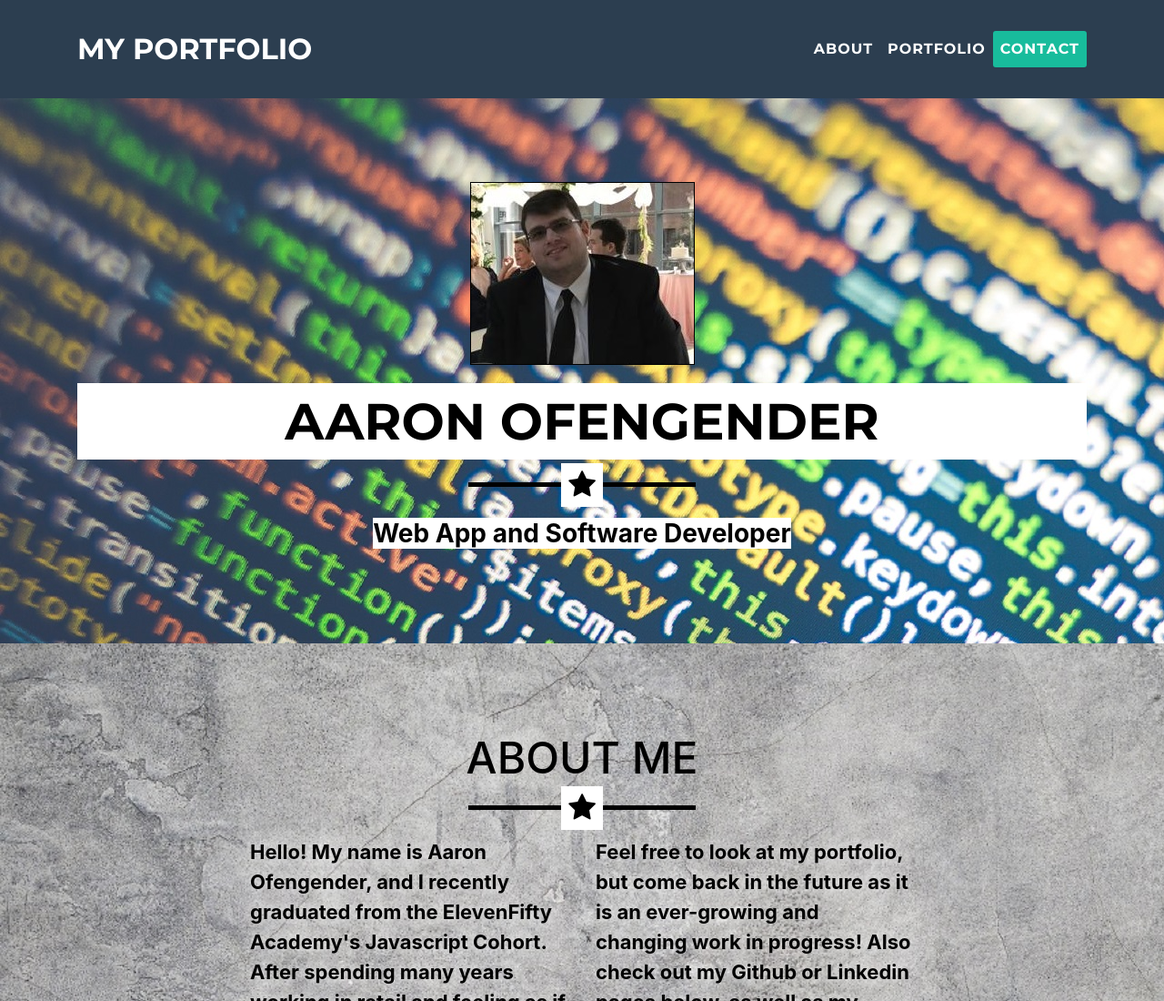
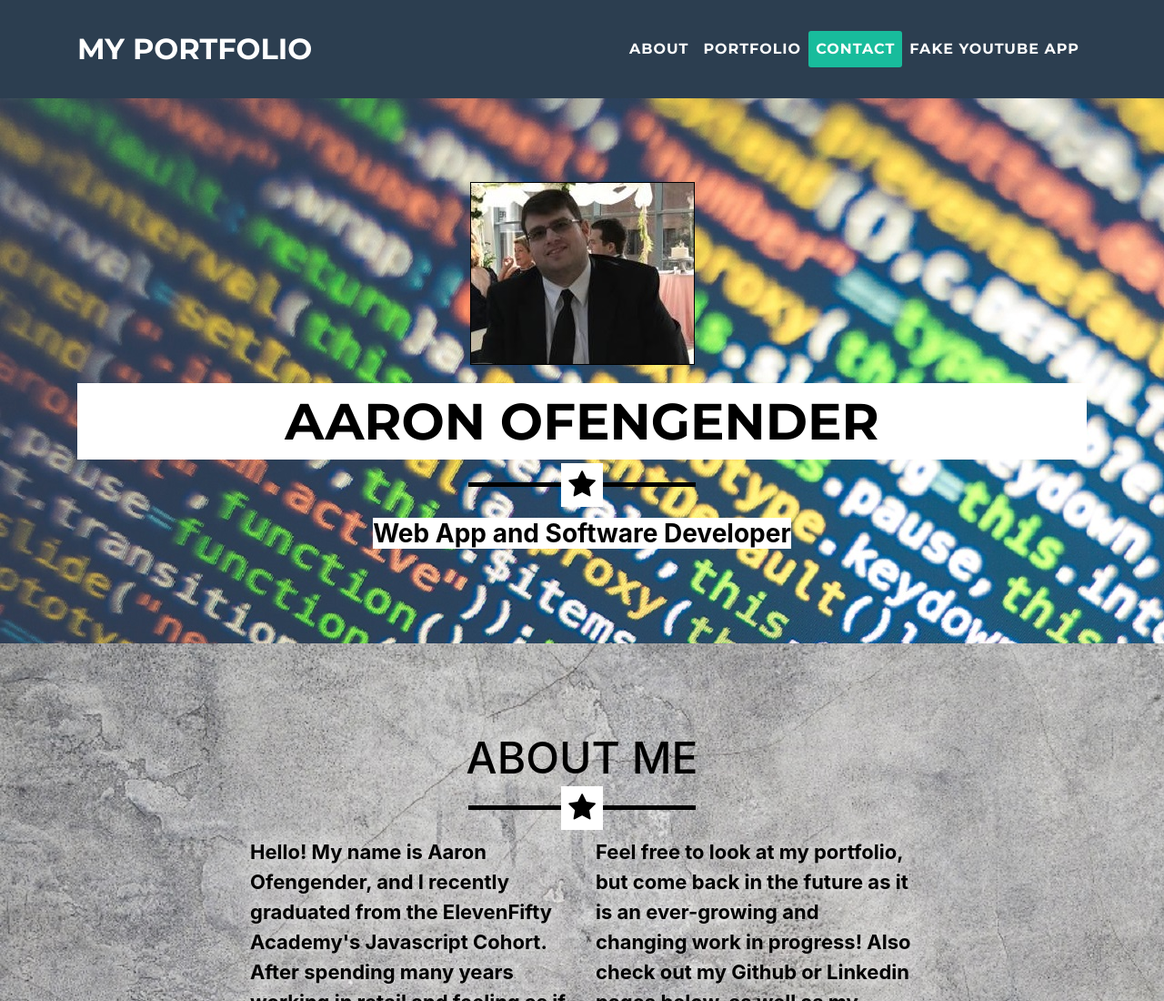
Before and after one commit to aofengen/aofengen.github.io, a website with bundled scripts: page index.html in a window 1280 px wide. Shown: the top 1100 px of the page at 91% size. Built offline with nearby package versions, Linux system fonts and the light colour scheme.

Commit message:
testing fake yt app

```diff
--- a/index.html
+++ b/index.html
@@ -43,6 +43,9 @@
             </li>
             <li class="nav-item">
               <a class="nav-link js-scroll-trigger" href="#contact">Contact</a>
+            </li>
+            <li class="nav-item">
+              <a class="nav-link" href="/fakeyoutubeapp">Fake Youtube App</a>
             </li>
           </ul>
         </div>
```
